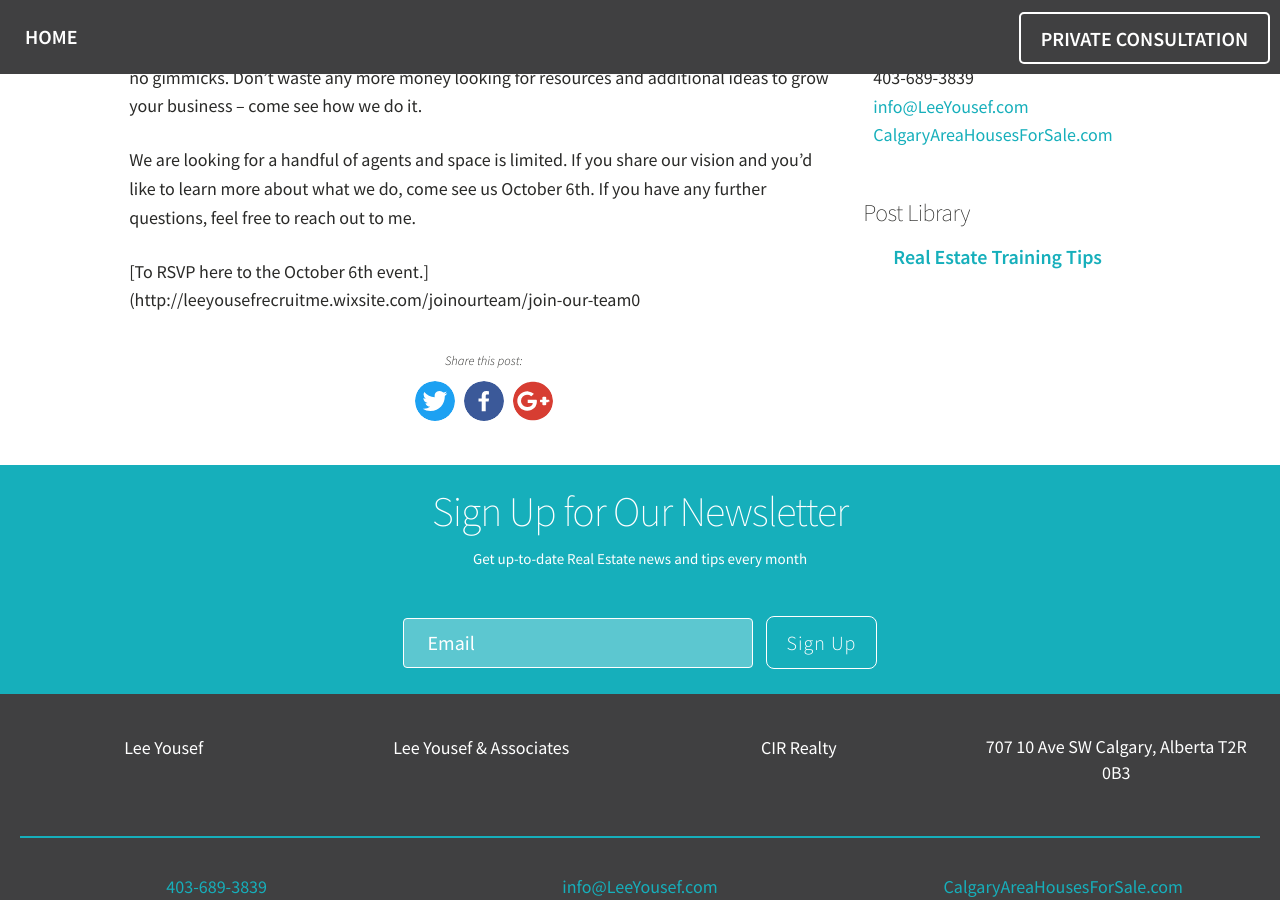
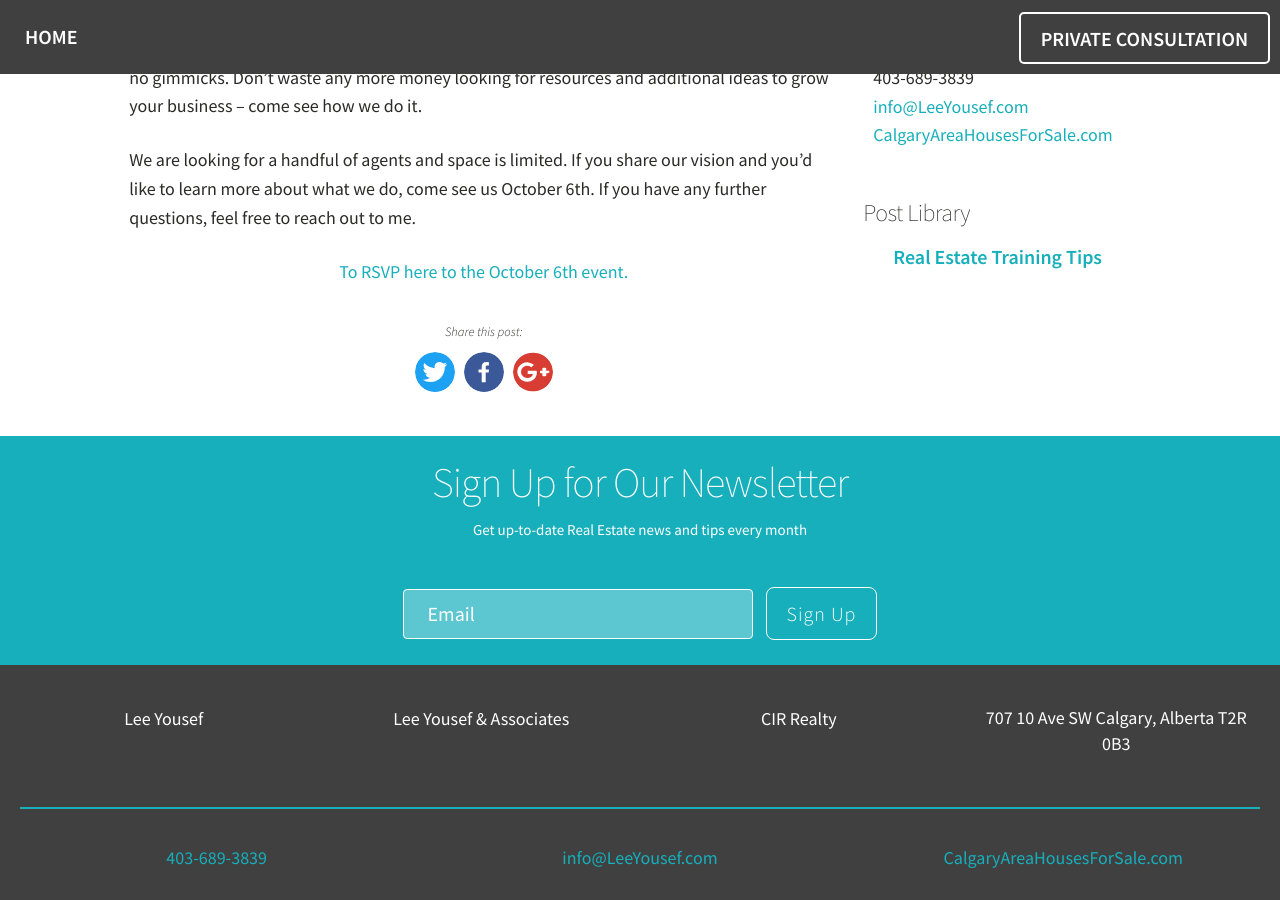
Before and after one commit to Vyral/lee-yousef-recruiting-blog, a Jekyll site: the page built from _posts/2016-09-22-come-learn-what-sets-us-apart.md, in a window 1280 px wide and 900 px high, scrolled down 1667 px. Built offline with Jekyll 4.4.1, drawn with Linux system fonts in a browser that asks for light colours; nearby versions of some CDN libraries.

Commit message:
Updated '/_posts/2016-09-22-come-learn-what-sets-us-apart.md' via CloudCannon

```diff
--- a/_posts/2016-09-22-come-learn-what-sets-us-apart.md
+++ b/_posts/2016-09-22-come-learn-what-sets-us-apart.md
@@ -33,4 +33,6 @@
 
 We are looking for a handful of agents and space is limited. If you share our vision and you'd like to learn more about what we do, come see us October 6th. If you have any further questions, feel free to reach out to me.
 
-[To RSVP here to the October 6th event.](http://leeyousefrecruitme.wixsite.com/joinourteam/join-our-team0
+{:center: style="text-align: center"}
+[To RSVP here to the October 6th event.](http://leeyousefrecruitme.wixsite.com/joinourteam/join-our-team)
+{:center}
```
